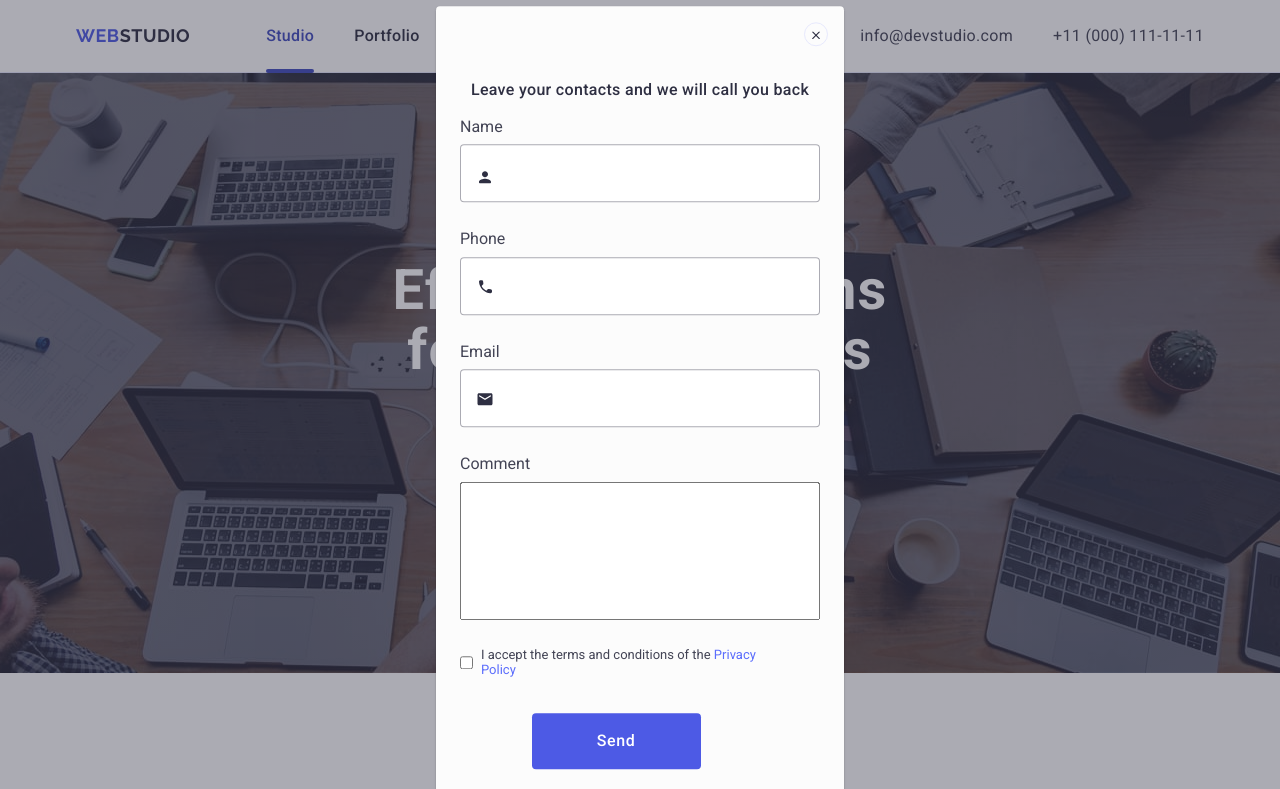
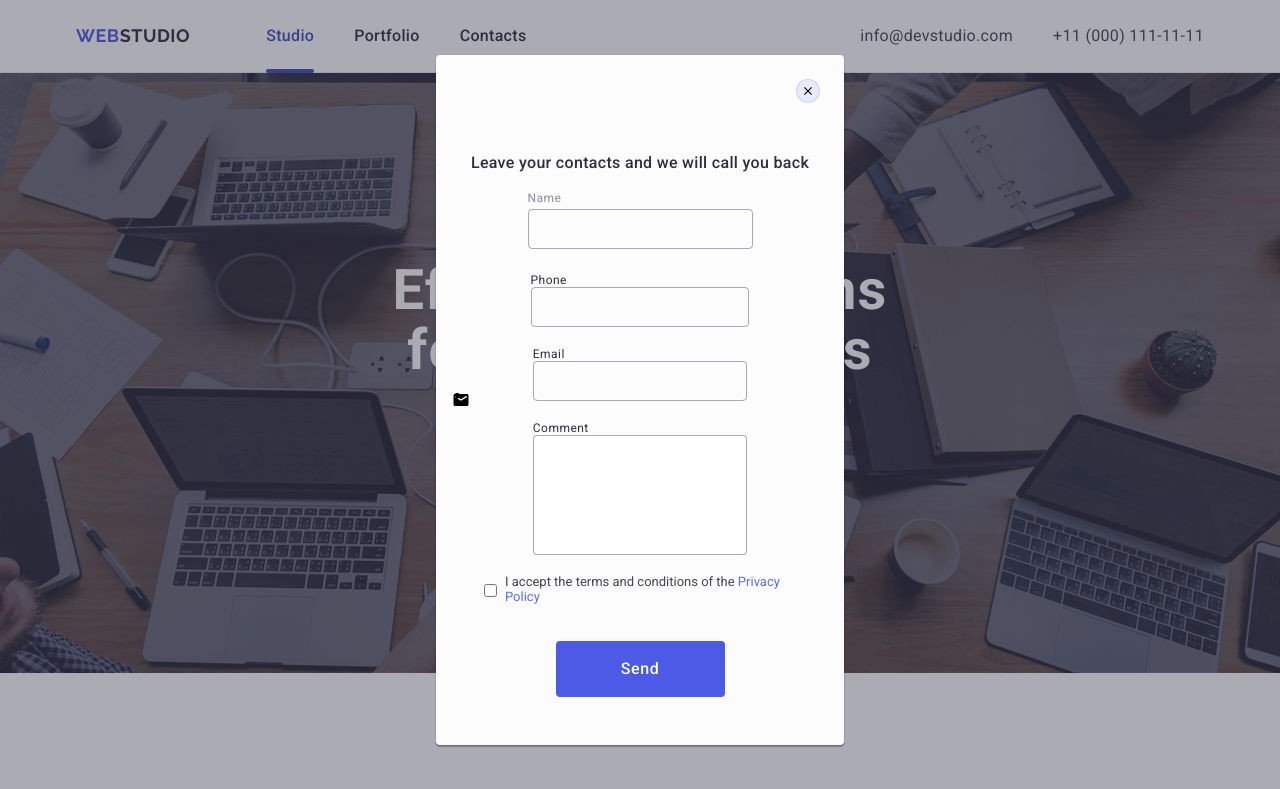
Before and after one commit to OlenaTatarchenko585/goit-markup-hw-05, a plain HTML site: page index.html in a window 1280 px wide. Shown: the top 789 px of the page. Drawn offline with nearby package versions, Linux system fonts and the light colour scheme.

Commit message:
modal container

```diff
--- a/css/styles.css
+++ b/css/styles.css
@@ -339,7 +339,8 @@ height: 120px;
     --light-color: #f4f4fd;
      --ocean: #404BBF;
      --cornflower: #2e2f42;
-
+--text-grey: #8e8f99;
+--navy-blue: #2e2f42;
 }
 .box-text {
     position: absolute;
@@ -471,19 +472,16 @@ margin-bottom: 16px;
     height: 100%;
     background-color: rgba(46, 47, 66, 0.4);
 
-opacity: 0;
-visibility: hidden;
-pointer-events: none;
-display: flex;
-justify-content: center;
-align-items: center;
-transition: 250ms cubic-bezier(0.4, 0, 0.2, 1),
+
+transition: opacity 250ms cubic-bezier(0.4, 0, 0.2, 1),
 visibility 250ms cubic-bezier(0.4, 0, 0.2, 1);
 }
 .backdrop.is-open {
+    padding: 72px 24px 24px 24px;
     opacity: 1;
         visibility: visible;
         pointer-events: auto;
+
 }
 .modal {
 
@@ -499,9 +497,14 @@ visibility 250ms cubic-bezier(0.4, 0, 0.2, 1);
     box-shadow: 0 1px 1px 0 rgba(0, 0, 0, 0.14), 0 1px 3px 0 rgba(0, 0, 0, 0.12), 0 2px 1px 0 rgba(0, 0, 0, 0.2);
         background-color: #fcfcfc;
     transition: transform 250ms cubic-bezier(0.4, 0, 0.2, 1);
+    padding: 72px 24px 24px;
 }
 .backdrop:not(.is-open) .modal {
     transform: translate(-50%, -50%) scale(1,5);
+}
+.form-modal {
+
+
 }
 
 .text-cont {
@@ -511,50 +514,80 @@ visibility 250ms cubic-bezier(0.4, 0, 0.2, 1);
         letter-spacing: 0.02em;
         text-align: center;
         color: #2e2f42;
-        padding-top: 72px ;
+        padding-top: 24px ;
         margin-bottom: 16px;
+        color: var(--navy-blue);
+
 }
 .submit {
+display: block;
+   align-self: center;
 
-     margin: auto;
-  width: 100%;
+  width: auto;
+    margin-bottom: 8px;
+margin-top: 8px;
+  border: none;
+
+padding: 12px 48px;
     background-color: #4d5ae5;
     color: #fff;
-  padding-top: 24px;
-  padding-bottom: 24px;
+    border: none;
     border-radius: 4px;
+    font-weight: 500;
     cursor: pointer;
-
-  border: none;
-  margin: 20 auto;
+    transition: background-color 250ms ease;
 
 }
+.submit:hover,
+.submit:focus {
+    background-color: #404bbf;
+}
 .modal-close-btn {
-
-    border-radius: 4px;
+top: 24px;
+    right: 24px;
+    display: flex;
+    align-items: center;
+    justify-content: center;
+    margin: auto;
+    background-color: #e7e9fc;
        width: 24px;
 height: 24px;
-    background-color: #2e2f42;
        position: absolute;
-        top: 16px;
-        right: 16px;
-        background: transparent;
-        border: 1px solid #e7e9fc;
+    padding: 0;
+        transition: background-color 250ms cubic-bezier(0.4, 0, 0.2, 1), border 250ms cubic-bezier(0.4, 0, 0.2, 1);
+        border: 1px solid rgba(0, 0, 0, 0.1);
                border-radius: 50%;
-       fill: #2e2f42;
             cursor: pointer;
 
     }
+      .modal-close-btn:hover,
+      .modal-close-btn:focus {
+    background-color: #404bbf;
+    border: none;
+      }
+    .close-icon {
+transition: fill 250ms cubic-bezier(0.4, 0, 0.2, 1);
+
+    }
+        .close-icon:hover,
+         .close-icon:focus {
+            fill: #ffffff
+         }
+
 .form {
     display: flex;
     flex-direction: column;
+    align-items: center;
     gap: 16px;
     border-radius: 4px;
        max-width: 360px;
       padding-bottom: 24px;
       padding-left: 24px;
       padding-right: 24px;
-
+       box-sizing: border-box;
+}
+.form-field {
+    margin-bottom: 8px;
 }
 .form-input {
 
@@ -564,11 +597,16 @@ border-radius: 4px;
 opacity: 100%;
 }
 .form-label{
-display: flex;
-    flex-direction: column;
-    position: relative;
-    margin-bottom: 12px;
+
+
+    display: block;
+        margin-bottom: 4px;
+        font-size: 12px;
+        line-height: 1.17;
+        letter-spacing: 0.04em;
+        color: var(--text-grey);
     }
+
 
 .form-input {
     border: 1px solid rgba(46, 47, 66, 0.4);
@@ -577,17 +615,41 @@ display: flex;
         height: 58px;
 
 }
+.form-input {
+    width: 100%;
+    height: 40px;
+    border: 1px solid rgba(46, 47, 66, 0.4);
+    border-radius: 4px;
+    background-color: transparent;
+    padding-left: 38px;
+    outline: transparent;
+    transition: border-color 250ms cubic-bezier(0.4, 0, 0.2, 1);
+}
+
+.form-input:focus {
+    border-color: #4d5ae5;
+}
+
 .form-input-comment {
-    width: 360px;
-        height: 138px;
+    border: 1px solid rgba(46, 47, 66, 0.4);
+    border-radius: 4px;
+    width: 100%;
+    height: 120px;
+    padding: 8px;
+    resize: none;
+}
 
+.input-wrap {
+    position: relative;
+}
 
-}
 .text {
 margin-bottom: 4px;
+
 }
 .label-text {
 margin-bottom: 8px;
+color: #2e2f42;
 }
 .checkbox {
     display: flex;
@@ -605,9 +667,15 @@ margin-bottom: 8px;
     text-decoration: none;
 }
 .input-icon {
+
+
             position: absolute;
             left: 16px;
-    bottom: 16px;
-    fill: #2e2f42;
-    pointer-events: none;
+            top: 50%;
+            transform: translateY(-50%);
+            transition: fill 250ms cubic-bezier(0.4, 0, 0.2, 1);
         }
+
+        .form-input:focus+.input-icon {
+            fill: #4d5ae5;
+        }
--- a/index.html
+++ b/index.html
@@ -467,19 +467,27 @@
     <div class="backdrop is-open">
       <div class="modal">
         <button type="button" class="modal-close-btn">
-          <svg class="" width="8" height="8">
+          <svg class="close-icon" width="8" height="8">
             <use href="./images/icons.svg#icon-close"></use>
           </svg>
         </button>
         <p class="text-cont">Leave your contacts and we will call you back</p>
         <form class="form">
-          <label class="form-label">
-            <span class="label-text">Name</span>
-            <input class="form-input" type="text" name="name" />
-            <svg class="input-icon" width="18" height="18">
-              <use href="./images/icons.svg#icon-person"></use>
-            </svg>
-          </label>
+          <div class="form-field">
+            <label class="form-label" for="user-name">Name</label>
+            <div class="input-wrap">
+              <input
+                class="form-input"
+                type="text"
+                id="user-name"
+                name="user-name"
+              />
+              <svg class="input-icon" width="18" height="24">
+                <use href="./images/icons.svg#icon-user"></use>
+              </svg>
+            </div>
+          </div>
+
           <label class="form-label">
             <span class="label-text">Phone</span>
             <input class="form-input" type="text" name="phone" />
```
Lines whose indentation alone changed are shown as unchanged.
